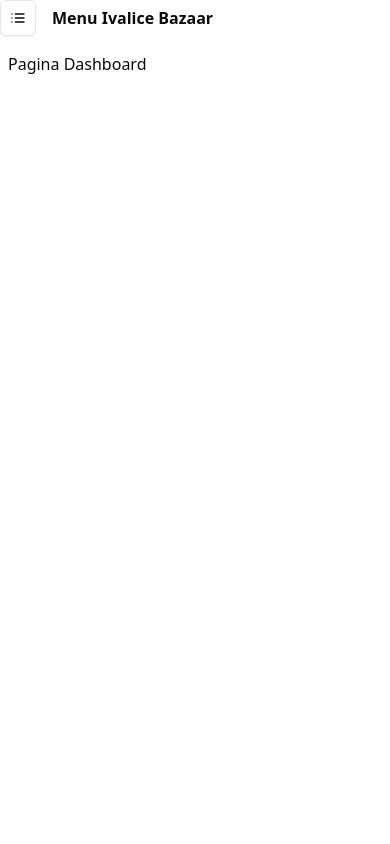
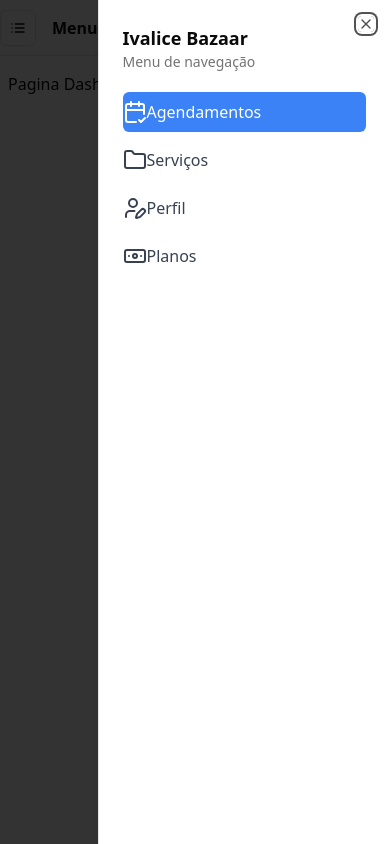
Before and after one commit to Matheus-Ganancio/SAAS_FinalFantasy, a Next.js app: page /dashboard in a window 390 px wide. Both pictures are taken after a click on the button 18 px from the left and 18 px from the top of the page. Built offline with nearby package versions, Linux system fonts and the light colour scheme.

Commit message:
Criado o sidebar mobile

```diff
--- a/src/app/(panel)/dashboard/_components/sidebar.tsx
+++ b/src/app/(panel)/dashboard/_components/sidebar.tsx
@@ -1,6 +1,6 @@
 "use client";
 
-import { useState } from 'react';
+import React, { useState } from 'react';
 import { usePathname } from 'next/navigation';
 import clsx from 'clsx';
 import {
@@ -12,7 +12,9 @@
   SheetTrigger,
 } from "@/components/ui/sheet"
 import { Button } from "@/components/ui/button";
-import { List } from 'lucide-react';
+import { CalendarCheck2, Folder, Banknote, UserPen, List } from 'lucide-react';
+import Link from 'next/link';
+import { Span } from 'next/dist/trace';
 
 export function SidebarDashboard({ children}: { children: React.ReactNode}) {
 
@@ -29,9 +31,10 @@
                 }
             )}>
                 {/*Configuração da sidebar, fica oculta (md:hidden) em tela menor que 768px, ou seja
-                quando não está em mobile.
+                quando não está em mobile. sticky é o position do css
                 */}
-                <header className='md:hidden'>
+                <header className='md:hidden flex items-center justify-between border-b
+                px-x md:px-6 h-14 z-10 sticky top-0 bg-white'>
                     <Sheet>
                         <div className='flex items-center gap-4'>
                             <SheetTrigger asChild>
@@ -44,6 +47,53 @@
                                 Menu Ivalice Bazaar
                             </h1>
                         </div>
+
+                    <SheetContent side="right" className='sm:max-w-xs text-black'>
+                        <SheetTitle>
+                            Ivalice Bazaar
+                        </SheetTitle>
+                        <SheetDescription>
+                            Menu de navegação
+                        </SheetDescription>
+
+                        <nav className='grid gap-2 text-base pt-5'>
+                            <SidebarLink
+                            href="/dashboard"
+                            label="Agendamentos"
+                            pathname={pathname}
+                            isCollapsed={isCollapsed}
+                            icon={<CalendarCheck2 className='w-6 h-6' />}
+                            />
+
+                            <SidebarLink
+                            href="/dashboard/services"
+                            label="Serviços"
+                            pathname={pathname}
+                            isCollapsed={isCollapsed}
+                            icon={<Folder className='w-6 h-6' />}
+                            />
+
+                            <SidebarLink
+                            href="/dashboard/profile"
+                            label="Perfil"
+                            pathname={pathname}
+                            isCollapsed={isCollapsed}
+                            icon={<UserPen className='w-6 h-6' />}
+                            />
+
+
+
+                            <SidebarLink
+                            href="/dashboard/plans"
+                            label="Planos"
+                            pathname={pathname}
+                            isCollapsed={isCollapsed}
+                            icon={<Banknote className='w-6 h-6' />}
+                            />
+
+                        </nav>
+                    </SheetContent>
+
                     </Sheet>
                 </header>
 
@@ -55,3 +105,31 @@
         </div>
     )
 }
+
+// Componentes da sidebar
+interface SidebarLinkProps {
+    href: string;
+    icon: React.ReactNode;
+    label: string;
+    pathname: string;
+    isCollapsed: boolean;
+}
+
+// Utilização dos componentes da sidebar já criados
+function SidebarLink({ href, icon, isCollapsed, label, pathname}: SidebarLinkProps) {
+    return(
+        <Link
+        href={href}
+        >
+            {/* Confere se a pagina que vc está é igual a que vc quer navegar, quer dizer que
+            você está nela, então faz os ajustes da interface baseado nisso*/}
+            <div className={clsx("flex items-center gap-2px-3 py-2 rounded-md transition-colors", {"text-white bg-blue-500": pathname === href,
+                "text-gray-700 hover:bg-gray-100": pathname !== href,
+
+            })}>
+                <span className='w-6 h-6'>{icon}</span>
+                {!isCollapsed && <span>{label}</span>}
+            </div>
+        </Link>
+    )
+}
--- a/src/app/(panel)/dashboard/page.tsx
+++ b/src/app/(panel)/dashboard/page.tsx
@@ -5,6 +5,17 @@
             <h1>
                 Pagina Dashboard
             </h1>
+            <div className="w-full h-[600] bg-gray-200 mb-10">
+
+            </div>
+
+            <div className="w-full h-[600] bg-gray-500 mb-10">
+
+            </div>
+
+            <div className="w-full h-[600] bg-gray-200 mb-10">
+
+            </div>
         </section>
     )
 }
```
